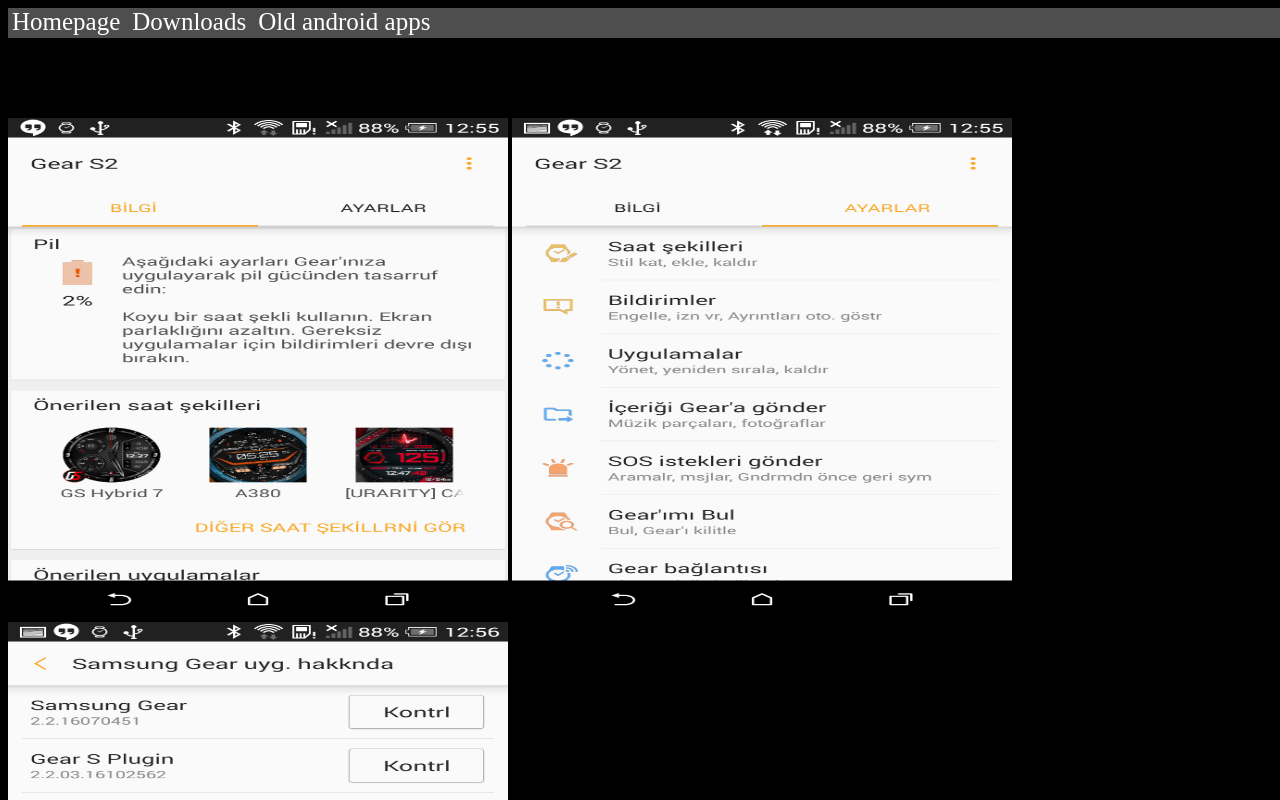
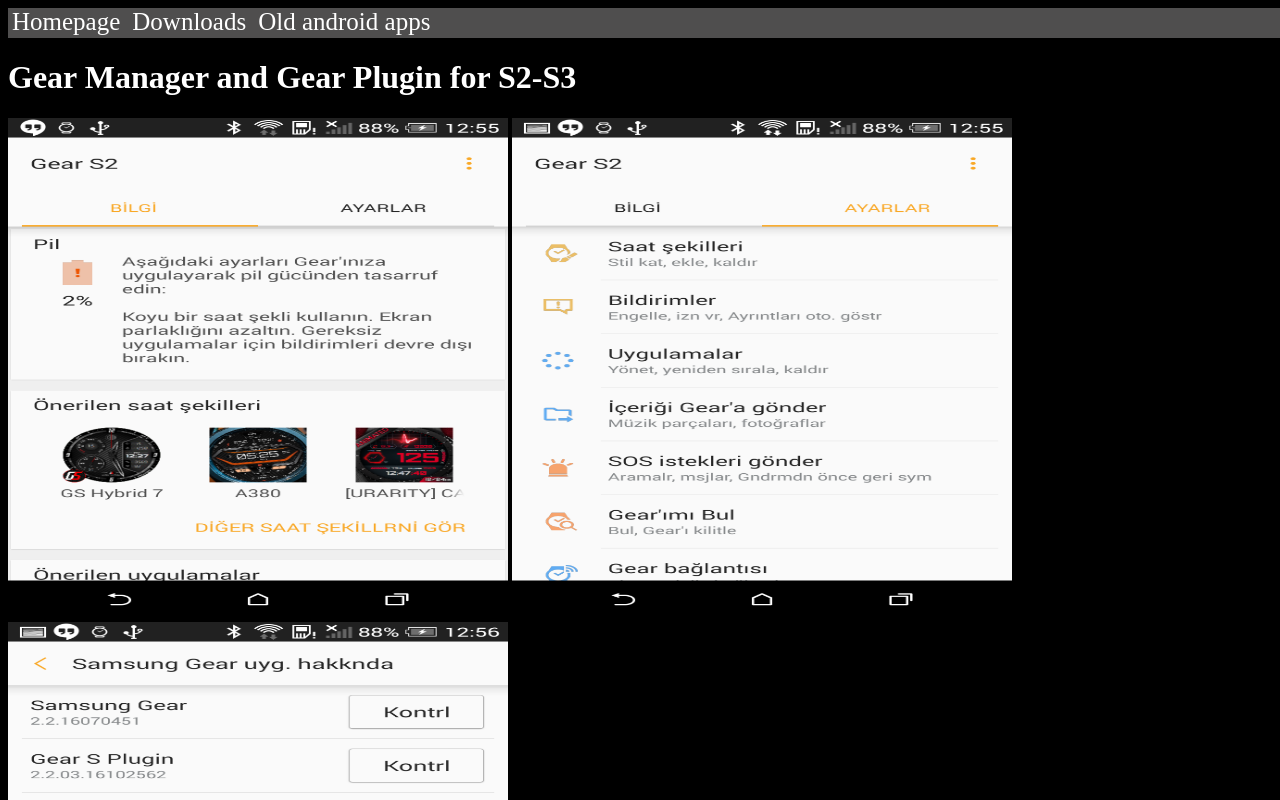
Before and after one commit to iCloExecutable/iclostudios.ml, a plain HTML site: page oldapps.html in a window 1280 px wide. Shown: the top 800 px of the page. Drawn offline with Linux system fonts and the light colour scheme.

Commit message:
Update oldapps.html

```diff
--- a/oldapps.html
+++ b/oldapps.html
@@ -25,7 +25,7 @@
 <meta name="description" content="ccinfo">
 <meta name="keywords" content="html">
 </head>
-<body bgcolor="#000000" >
+<body bgcolor="#000000" text="#ffffff" >
 <h1>Gear Manager and Gear Plugin for S2-S3</H1>
 <img src ="ss1.png" height="500" width="500">  <img src ="ss2.png" height="500" width="500" >  <img src ="ss3.png" height="500" width="500">
 <br />
```
